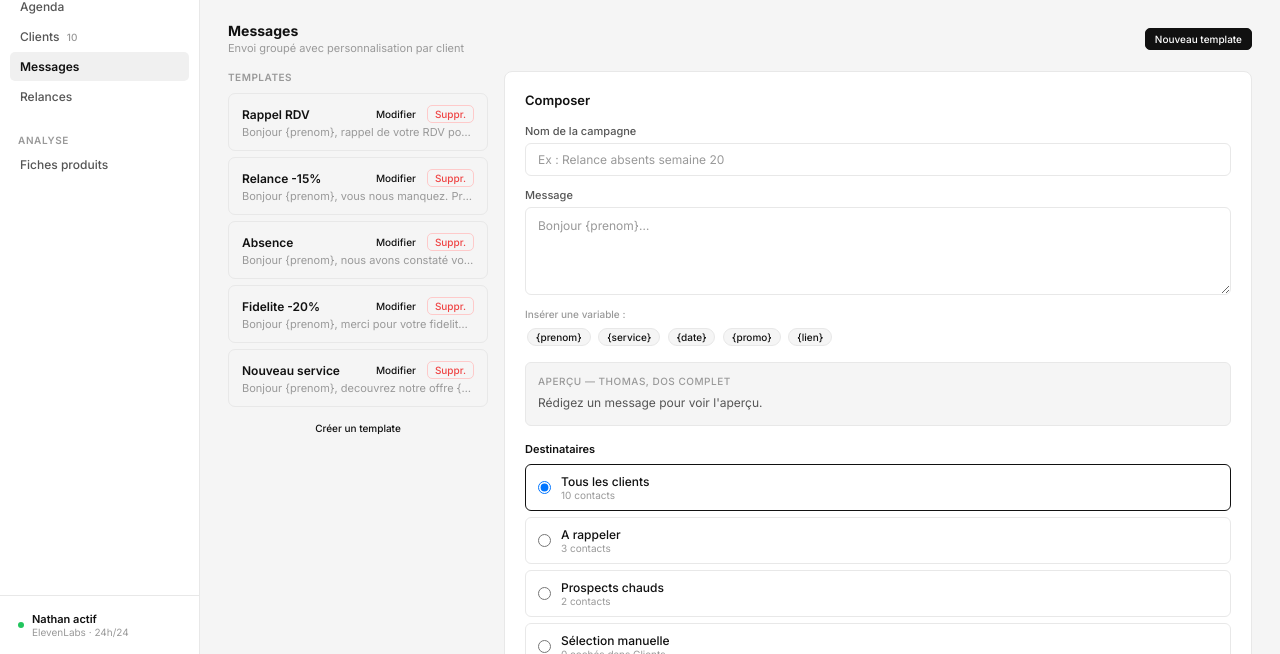
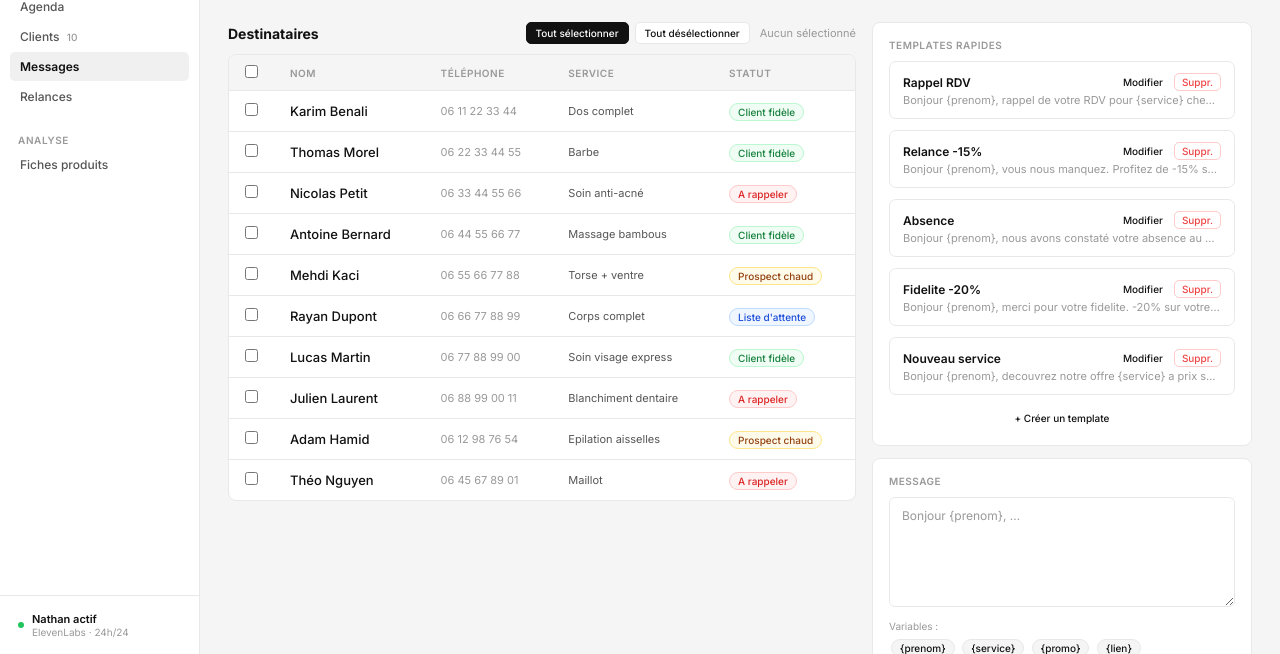
Before and after one commit to ILIAS-ma/adem, a website: page public/index.html in a window 1280 px wide. Both pictures are taken after a click on the button "Envoyer un message". Shown: the part 146-800 px from the top of the page. Drawn offline with Linux system fonts and the light colour scheme.

Commit message:
Simplify Messages tab: client list with checkboxes, select all, send
Co-Authored-By: Claude Sonnet 4.6 <noreply@anthropic.com>

```diff
--- a/public/index.html
+++ b/public/index.html
@@ -278,7 +278,7 @@
     <div class="topbar-right">
       <span style="font-size:11px;color:var(--text-3);">Présence : <span id="taux-presence" style="font-weight:600;color:var(--text);">—</span></span>
       <div class="live-tag"><div class="dot"></div> En direct</div>
-      <a href="https://calendly.com/bounabatilias2004/reservation-institut-de-beaute" target="_blank" class="btn btn-dark btn-sm">Réserver</a>
+      <a href="https://calendly.com/reservation-institut-de-beaute" target="_blank" class="btn btn-dark btn-sm">Réserver</a>
     </div>
   </header>
 
@@ -390,94 +390,66 @@
 
     <!-- ─── MESSAGES ─── -->
     <div class="tab-panel" id="tab-messages">
-      <div class="sec-hdr">
+
+      <div style="display:grid;grid-template-columns:1fr 380px;gap:16px;align-items:flex-start;">
+
+        <!-- COLONNE GAUCHE : liste clients -->
         <div>
-          <div class="sec-title">Messages</div>
-          <div class="sec-sub">Envoi groupé avec personnalisation par client</div>
-        </div>
-        <button class="btn btn-sm btn-dark" onclick="newTemplate()">Nouveau template</button>
-      </div>
-
-      <div class="msg-layout">
-        <!-- Templates -->
-        <div>
-          <div style="font-size:10px;font-weight:600;letter-spacing:.05em;text-transform:uppercase;color:var(--text-3);margin-bottom:10px;">Templates</div>
-          <div id="tmpl-list"></div>
-          <button class="btn btn-sm btn-block btn-ghost" style="margin-top:4px;" onclick="newTemplate()">Créer un template</button>
+          <div class="sec-hdr" style="margin-bottom:10px;">
+            <div class="sec-title">Destinataires</div>
+            <div style="display:flex;gap:6px;align-items:center;">
+              <button class="btn btn-sm btn-dark" onclick="msgSelectAll(true)">Tout sélectionner</button>
+              <button class="btn btn-sm" onclick="msgSelectAll(false)">Tout désélectionner</button>
+              <span id="msg-recip-count" style="font-size:11px;color:var(--text-3);margin-left:4px;"></span>
+            </div>
+          </div>
+          <div class="surface" style="overflow:hidden;">
+            <table class="tbl">
+              <thead>
+                <tr>
+                  <th style="width:36px;"><input type="checkbox" id="msg-check-all" onchange="msgToggleAll(this)"></th>
+                  <th>Nom</th><th>Téléphone</th><th>Service</th><th>Statut</th>
+                </tr>
+              </thead>
+              <tbody id="msg-clients-table"></tbody>
+            </table>
+          </div>
         </div>
 
-        <!-- Composer -->
-        <div style="display:flex;flex-direction:column;gap:12px;">
-          <div class="surface" style="padding:20px;">
-            <div style="font-size:13px;font-weight:600;margin-bottom:16px;">Composer</div>
+        <!-- COLONNE DROITE : message + envoi -->
+        <div style="display:flex;flex-direction:column;gap:12px;position:sticky;top:72px;">
 
+          <!-- Templates rapides -->
+          <div class="surface" style="padding:16px;">
+            <div style="font-size:10px;font-weight:600;letter-spacing:.05em;text-transform:uppercase;color:var(--text-3);margin-bottom:10px;">Templates rapides</div>
+            <div id="tmpl-list" style="display:flex;flex-direction:column;gap:5px;"></div>
+            <button class="btn btn-sm btn-block btn-ghost" style="margin-top:6px;" onclick="newTemplate()">+ Créer un template</button>
+          </div>
+
+          <!-- Message -->
+          <div class="surface" style="padding:16px;">
+            <div style="font-size:10px;font-weight:600;letter-spacing:.05em;text-transform:uppercase;color:var(--text-3);margin-bottom:10px;">Message</div>
+            <textarea id="msg-body" class="inp" style="min-height:110px;margin-bottom:10px;" placeholder="Bonjour {prenom}, …" oninput="updatePreview()"></textarea>
             <div style="margin-bottom:12px;">
-              <label style="font-size:11px;font-weight:500;color:var(--text-2);display:block;margin-bottom:5px;">Nom de la campagne</label>
-              <input id="msg-subject" class="inp" placeholder="Ex : Relance absents semaine 20">
-            </div>
-
-            <div style="margin-bottom:10px;">
-              <label style="font-size:11px;font-weight:500;color:var(--text-2);display:block;margin-bottom:5px;">Message</label>
-              <textarea id="msg-body" class="inp" placeholder="Bonjour {prenom}…" oninput="updatePreview()"></textarea>
-            </div>
-
-            <div style="margin-bottom:14px;">
-              <div style="font-size:10px;font-weight:500;color:var(--text-3);margin-bottom:6px;">Insérer une variable :</div>
+              <div style="font-size:10px;color:var(--text-3);margin-bottom:5px;">Variables :</div>
               <span class="var-chip" onclick="insertVar('{prenom}')">{prenom}</span>
               <span class="var-chip" onclick="insertVar('{service}')">{service}</span>
-              <span class="var-chip" onclick="insertVar('{date}')">{date}</span>
               <span class="var-chip" onclick="insertVar('{promo}')">{promo}</span>
               <span class="var-chip" onclick="insertVar('{lien}')">{lien}</span>
             </div>
-
-            <div style="background:var(--bg);border:1px solid var(--border);border-radius:6px;padding:12px;margin-bottom:16px;">
-              <div style="font-size:10px;font-weight:500;color:var(--text-3);margin-bottom:6px;text-transform:uppercase;letter-spacing:.05em;">Aperçu — Thomas, Dos complet</div>
-              <div id="msg-preview" style="font-size:12px;line-height:1.7;color:var(--text-2);">Rédigez un message pour voir l'aperçu.</div>
-            </div>
-
-            <div style="margin-bottom:14px;">
-              <div style="font-size:11px;font-weight:600;margin-bottom:8px;">Destinataires</div>
-              <label class="recip-opt sel" id="ro-all">
-                <input type="radio" name="recip" value="all" checked onchange="updateRecip(this)">
-                <div>
-                  <div style="font-size:12px;font-weight:500;">Tous les clients</div>
-                  <div style="font-size:10px;color:var(--text-3);" id="count-all">—</div>
-                </div>
-              </label>
-              <label class="recip-opt" id="ro-rappel">
-                <input type="radio" name="recip" value="rappel" onchange="updateRecip(this)">
-                <div>
-                  <div style="font-size:12px;font-weight:500;">A rappeler</div>
-                  <div style="font-size:10px;color:var(--text-3);" id="count-rappel">—</div>
-                </div>
-              </label>
-              <label class="recip-opt" id="ro-chaud">
-                <input type="radio" name="recip" value="chaud" onchange="updateRecip(this)">
-                <div>
-                  <div style="font-size:12px;font-weight:500;">Prospects chauds</div>
-                  <div style="font-size:10px;color:var(--text-3);" id="count-chaud">—</div>
-                </div>
-              </label>
-              <label class="recip-opt" id="ro-sel">
-                <input type="radio" name="recip" value="selection" onchange="updateRecip(this)">
-                <div>
-                  <div style="font-size:12px;font-weight:500;">Sélection manuelle</div>
-                  <div style="font-size:10px;color:var(--text-3);" id="count-sel">Cochez des clients dans l'onglet Clients</div>
-                </div>
-              </label>
-            </div>
-
-            <button class="btn btn-dark btn-lg btn-block" onclick="sendMessage()">Envoyer</button>
+            <!-- Aperçu -->
+            <div style="background:var(--bg);border:1px solid var(--border);border-radius:6px;padding:10px;margin-bottom:14px;font-size:12px;line-height:1.7;color:var(--text-2);" id="msg-preview">Rédigez un message…</div>
+            <!-- Bouton envoyer -->
+            <button class="btn btn-dark btn-lg btn-block" onclick="sendMessage()" id="btn-send-msg">Envoyer</button>
           </div>
 
-          <!-- Historique -->
-          <div class="surface" style="padding:18px;">
-            <div style="font-size:13px;font-weight:600;margin-bottom:14px;">Historique des envois</div>
-            <div id="msg-history">
-              <div style="text-align:center;padding:20px;font-size:12px;color:var(--text-3);">Aucun envoi pour le moment.</div>
-            </div>
+          <!-- Historique compact -->
+          <div class="surface" style="padding:16px;">
+            <div style="font-size:10px;font-weight:600;letter-spacing:.05em;text-transform:uppercase;color:var(--text-3);margin-bottom:10px;">Derniers envois</div>
+            <div id="msg-history"></div>
           </div>
         </div>
+
       </div>
     </div>
 
@@ -814,7 +786,7 @@ function setTab(el){
   document.getElementById('tab-'+tab).classList.add('active');
   document.getElementById('topbar-title').textContent=TAB_TITLES[tab]||tab;
   if(tab==='clients')      { renderClients(); updateRecipCounts(); }
-  if(tab==='messages')     { renderMsgTemplates(); updatePreview(); renderMsgHistory(); updateRecipCounts(); }
+  if(tab==='messages')     { renderMsgTemplates(); renderMsgClientsList(); updatePreview(); renderMsgHistory(); }
   if(tab==='relances')     { renderRelTemplates(); renderRelancesTable(); }
   if(tab==='statistiques') renderStats();
   if(tab==='fiches')       renderFiches();
@@ -986,6 +958,44 @@ function prefillMsg(prenom,service){
   setTimeout(()=>{document.getElementById('msg-body').value=`Bonjour ${prenom}, nous avons une offre speciale sur ${service}. Reservez maintenant : ${CALENDLY}`;updatePreview();},80);
 }
 
+// ─────────────── LISTE CLIENTS DANS MESSAGES ───────────────
+function renderMsgClientsList(){
+  const tbody = document.getElementById('msg-clients-table');
+  if(!tbody) return;
+  tbody.innerHTML = CLIENTS.map(c => `
+    <tr id="msgrow-${c.id}" onclick="toggleMsgClient(${c.id})" style="cursor:pointer;">
+      <td onclick="event.stopPropagation()"><input type="checkbox" id="msgchk-${c.id}" ${c.msgChecked?'checked':''} onchange="toggleMsgClient(${c.id})"></td>
+      <td style="font-weight:500;">${c.prenom} ${c.nom}</td>
+      <td style="font-size:11px;color:var(--text-3);">${c.tel}</td>
+      <td style="font-size:11px;color:var(--text-2);">${c.service||'—'}</td>
+      <td>${statusTag(c.statut)}</td>
+    </tr>`).join('');
+  updateMsgCount();
+}
+function toggleMsgClient(id){
+  const c=CLIENTS.find(x=>x.id===id); if(!c)return;
+  c.msgChecked=!c.msgChecked;
+  const chk=document.getElementById('msgchk-'+id);
+  if(chk)chk.checked=c.msgChecked;
+  const row=document.getElementById('msgrow-'+id);
+  if(row)row.style.background=c.msgChecked?'#f0f0f0':'';
+  updateMsgCount();
+}
+function msgSelectAll(val){
+  CLIENTS.forEach(c=>c.msgChecked=val);
+  renderMsgClientsList();
+  document.getElementById('msg-check-all').checked=val;
+}
+function msgToggleAll(el){ msgSelectAll(el.checked); }
+function updateMsgCount(){
+  const n=CLIENTS.filter(c=>c.msgChecked).length;
+  const total=CLIENTS.length;
+  const el=document.getElementById('msg-recip-count');
+  if(el) el.textContent = n===0 ? 'Aucun sélectionné' : n===total ? 'Tous sélectionnés ('+n+')' : n+' / '+total+' sélectionnés';
+  const btn=document.getElementById('btn-send-msg');
+  if(btn) btn.textContent = n>0 ? 'Envoyer à '+n+' client'+(n>1?'s':'') : 'Envoyer';
+}
+
 // ─────────────── TEMPLATES ───────────────
 function renderMsgTemplates(){
   const c=document.getElementById('tmpl-list');
@@ -1038,30 +1048,19 @@ function updatePreview(){
   const text=document.getElementById('msg-body').value;
   document.getElementById('msg-preview').textContent=text?applyVars(text,'Thomas','Barbe'):'Rédigez un message pour voir l\'aperçu.';
 }
-function updateRecipCounts(){
-  document.getElementById('count-all').textContent=CLIENTS.length+' contacts';
-  document.getElementById('count-rappel').textContent=CLIENTS.filter(p=>p.statut==='A rappeler').length+' contacts';
-  document.getElementById('count-chaud').textContent=CLIENTS.filter(p=>p.statut==='Prospect chaud').length+' contacts';
-  document.getElementById('count-sel').textContent=CLIENTS.filter(p=>p.checked).length+' cochés dans Clients';
-}
-function updateRecip(el){
-  document.querySelectorAll('.recip-opt').forEach(r=>r.classList.remove('sel'));
-  el.closest('.recip-opt').classList.add('sel');
-}
+function updateRecipCounts(){}
+function updateRecip(){}
 function sendMessage(){
   const text=document.getElementById('msg-body').value.trim();
-  if(!text){toast('Rédigez un message.');return;}
-  const subject=document.getElementById('msg-subject').value.trim()||'Campagne';
-  const recip=document.querySelector('input[name=recip]:checked')?.value||'all';
-  let list;
-  if(recip==='all')list=CLIENTS;
-  else if(recip==='rappel')list=CLIENTS.filter(p=>p.statut==='A rappeler');
-  else if(recip==='chaud')list=CLIENTS.filter(p=>p.statut==='Prospect chaud');
-  else list=CLIENTS.filter(p=>p.checked);
-  if(!list.length){toast('Aucun destinataire.');return;}
-  addHist(subject,'Envoi groupé — '+list.length+' contacts',list.length);
-  document.getElementById('msg-body').value='';document.getElementById('msg-subject').value='';
-  updatePreview();renderMsgHistory();toast(list.length+' SMS envoyés.');
+  if(!text){toast('Rédigez un message d\'abord.');return;}
+  const list=CLIENTS.filter(c=>c.msgChecked);
+  if(!list.length){toast('Sélectionnez au moins un client.');return;}
+  addHist('Campagne','Envoi groupé — '+list.length+' contact'+(list.length>1?'s':''),list.length);
+  document.getElementById('msg-body').value='';
+  updatePreview();renderMsgHistory();
+  CLIENTS.forEach(c=>c.msgChecked=false);
+  renderMsgClientsList();
+  toast(list.length+' SMS envoyé'+(list.length>1?'s':'')+'.');
 }
 function addHist(subject,detail,count){
   MSG_HISTORY.unshift({subject,detail,count,date:new Date().toLocaleString('fr-FR',{day:'2-digit',month:'2-digit',hour:'2-digit',minute:'2-digit'})});
```
